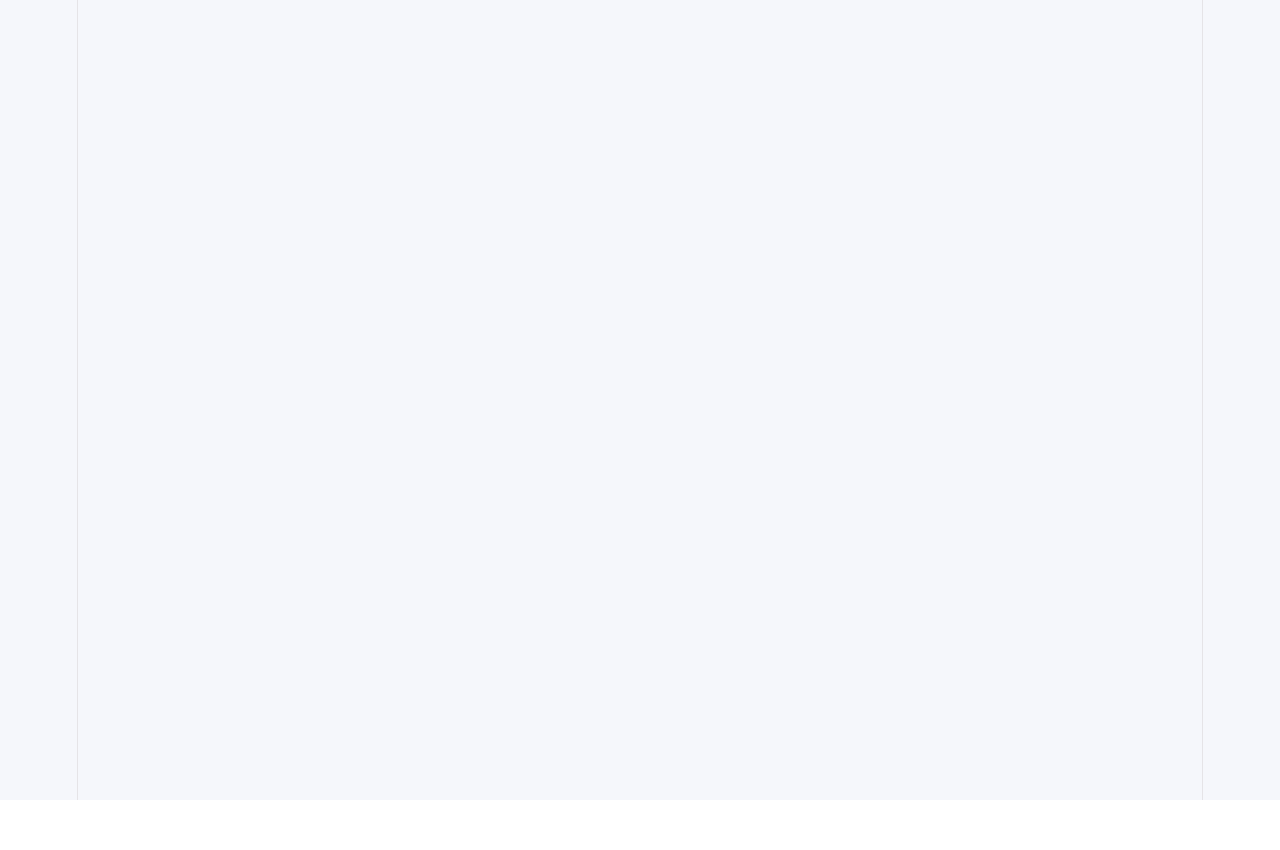
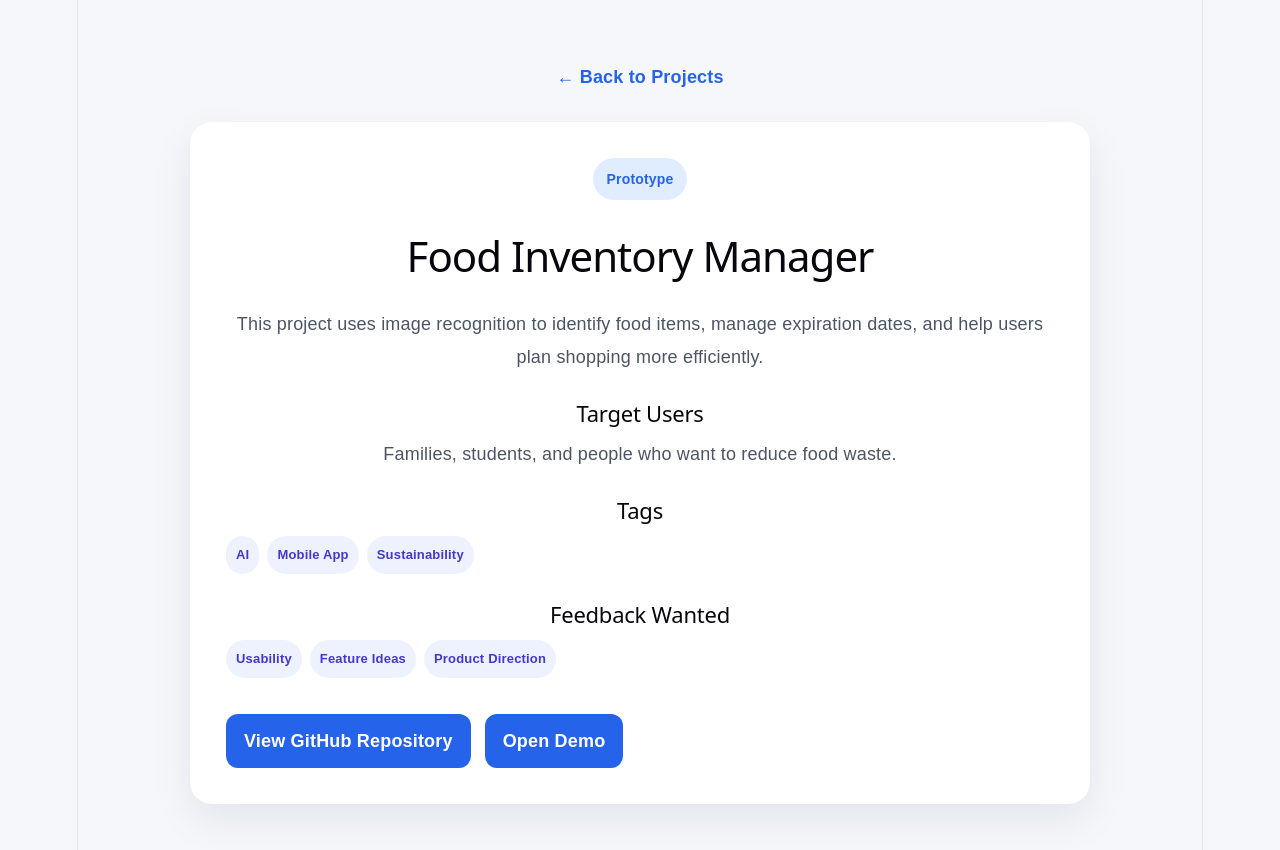
Before and after one commit to kaiwei6666/Project-Feedback-Platform, a React app in the folder frontend/: page /projects/1 in a window 1280 px wide. Before the commit this address had no page. Shown: the top 850 px of the page. Before the commit the page ends 800 px from the top, so only its background shows below. Built offline with nearby package versions, Linux system fonts and the light colour scheme; the HTML template or start-up script is replaced by a standard one.

Commit message:
feat: create project detail page

```diff
--- a/frontend/src/App.css
+++ b/frontend/src/App.css
@@ -259,3 +259,77 @@ button,
 .back-link:hover {
   text-decoration: underline;
 }
+
+.project-detail-page {
+  min-height: 100vh;
+  padding: 64px 24px;
+}
+
+.detail-card {
+  max-width: 900px;
+  margin: 0 auto;
+  background: white;
+  border-radius: 22px;
+  padding: 36px;
+  box-shadow: 0 16px 40px rgba(15, 23, 42, 0.08);
+}
+
+.detail-header h1 {
+  margin: 12px 0 0;
+  font-size: 42px;
+  line-height: 1.15;
+  letter-spacing: -1px;
+}
+
+.detail-description {
+  margin: 28px 0;
+  color: #4b5563;
+  font-size: 18px;
+  line-height: 1.8;
+}
+
+.detail-section {
+  margin-top: 28px;
+}
+
+.detail-section h2 {
+  margin: 0 0 12px;
+  font-size: 22px;
+}
+
+.detail-section p {
+  margin: 0;
+  color: #4b5563;
+  line-height: 1.7;
+}
+
+.detail-actions {
+  margin-top: 36px;
+  display: flex;
+  gap: 14px;
+  flex-wrap: wrap;
+}
+
+.detail-actions a {
+  display: inline-block;
+  padding: 14px 18px;
+  border-radius: 12px;
+  background: #2563eb;
+  color: white;
+  font-weight: 700;
+  text-decoration: none;
+}
+
+.detail-actions a:hover {
+  background: #1d4ed8;
+}
+
+@media (max-width: 768px) {
+  .detail-card {
+    padding: 26px;
+  }
+
+  .detail-header h1 {
+    font-size: 32px;
+  }
+}
--- a/frontend/src/App.jsx
+++ b/frontend/src/App.jsx
@@ -2,6 +2,7 @@ import { BrowserRouter, Routes, Route } from 'react-router-dom'
 import './App.css'
 import HomePage from './pages/HomePage'
 import ProjectListPage from './pages/ProjectListPage'
+import ProjectDetailPage from './pages/ProjectDetailPage'
 
 function App() {
   return (
@@ -9,6 +10,7 @@ function App() {
       <Routes>
         <Route path="/" element={<HomePage />} />
         <Route path="/projects" element={<ProjectListPage />} />
+        <Route path="/projects/:id" element={<ProjectDetailPage />} />
       </Routes>
     </BrowserRouter>
   )
--- a/frontend/src/components/ProjectCard.jsx
+++ b/frontend/src/components/ProjectCard.jsx
@@ -1,3 +1,5 @@
+import { Link } from 'react-router-dom'
+
 function ProjectCard({ project }) {
   return (
     <article className="project-card">
@@ -16,12 +18,9 @@ function ProjectCard({ project }) {
         ))}
       </div>
 
-      <div className="feedback-types">
-        <strong>Feedback wanted:</strong>
-        <span>{project.feedbackTypes.join(', ')}</span>
-      </div>
+      <div className="project-links">
+        <Link to={`/projects/${project.id}`}>View Details</Link>
 
-      <div className="project-links">
         <a href={project.githubUrl} target="_blank" rel="noreferrer">
           GitHub
         </a>
--- /dev/null
+++ b/frontend/src/pages/ProjectDetailPage.jsx
@@ -0,0 +1,82 @@
+import { Link, useParams } from 'react-router-dom'
+import projects from '../data/projects'
+
+function ProjectDetailPage() {
+  const { id } = useParams()
+  const project = projects.find((item) => item.id === Number(id))
+
+  if (!project) {
+    return (
+      <main className="project-detail-page">
+        <Link className="back-link" to="/projects">
+          ← Back to Projects
+        </Link>
+
+        <section className="detail-card">
+          <h1>Project not found</h1>
+          <p>The project you are looking for does not exist.</p>
+        </section>
+      </main>
+    )
+  }
+
+  return (
+    <main className="project-detail-page">
+      <Link className="back-link" to="/projects">
+        ← Back to Projects
+      </Link>
+
+      <section className="detail-card">
+        <div className="detail-header">
+          <div>
+            <p className="badge">{project.developmentStage}</p>
+            <h1>{project.title}</h1>
+          </div>
+        </div>
+
+        <p className="detail-description">{project.fullDescription}</p>
+
+        <div className="detail-section">
+          <h2>Target Users</h2>
+          <p>{project.targetUsers}</p>
+        </div>
+
+        <div className="detail-section">
+          <h2>Tags</h2>
+          <div className="tag-list">
+            {project.tags.map((tag) => (
+              <span className="tag" key={tag}>
+                {tag}
+              </span>
+            ))}
+          </div>
+        </div>
+
+        <div className="detail-section">
+          <h2>Feedback Wanted</h2>
+          <div className="tag-list">
+            {project.feedbackTypes.map((type) => (
+              <span className="tag" key={type}>
+                {type}
+              </span>
+            ))}
+          </div>
+        </div>
+
+        <div className="detail-actions">
+          <a href={project.githubUrl} target="_blank" rel="noreferrer">
+            View GitHub Repository
+          </a>
+
+          {project.demoUrl && (
+            <a href={project.demoUrl} target="_blank" rel="noreferrer">
+              Open Demo
+            </a>
+          )}
+        </div>
+      </section>
+    </main>
+  )
+}
+
+export default ProjectDetailPage
--- a/frontend/src/pages/ProjectListPage.jsx
+++ b/frontend/src/pages/ProjectListPage.jsx
@@ -1,5 +1,6 @@
 import projects from '../data/projects'
 import ProjectCard from '../components/ProjectCard'
+import { Link } from 'react-router-dom'
 
 function ProjectListPage() {
   return (
```
